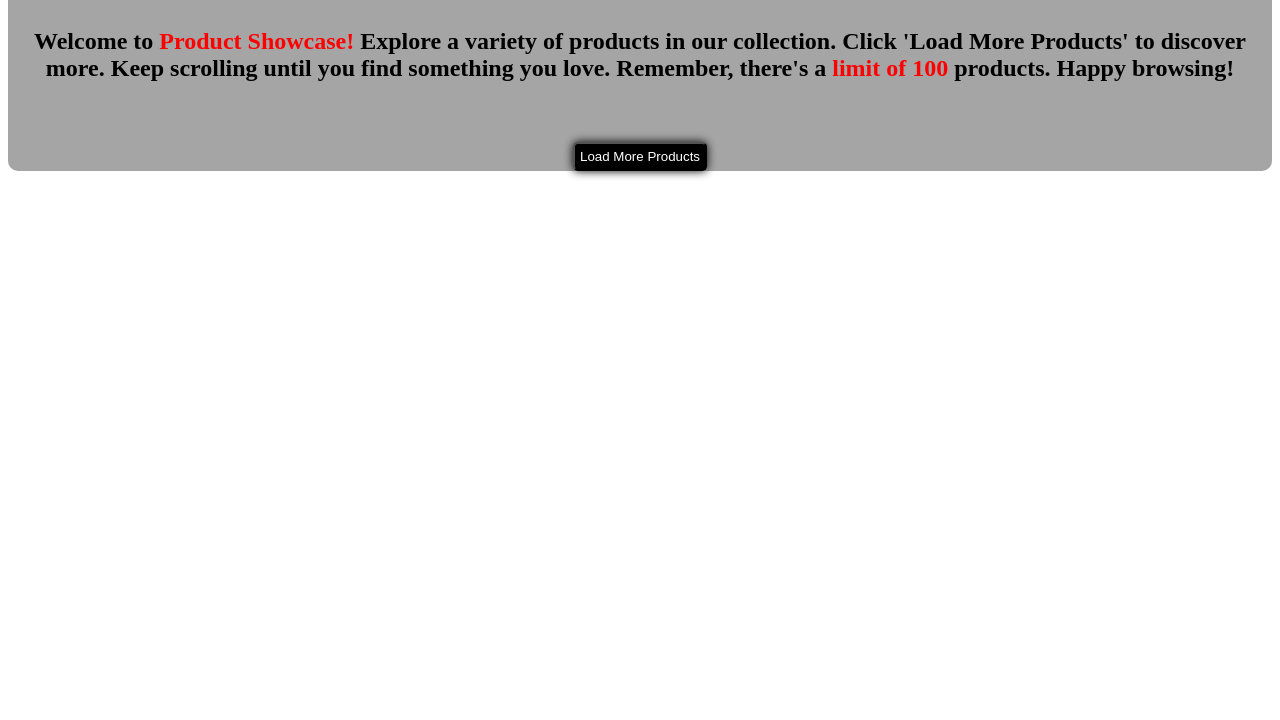
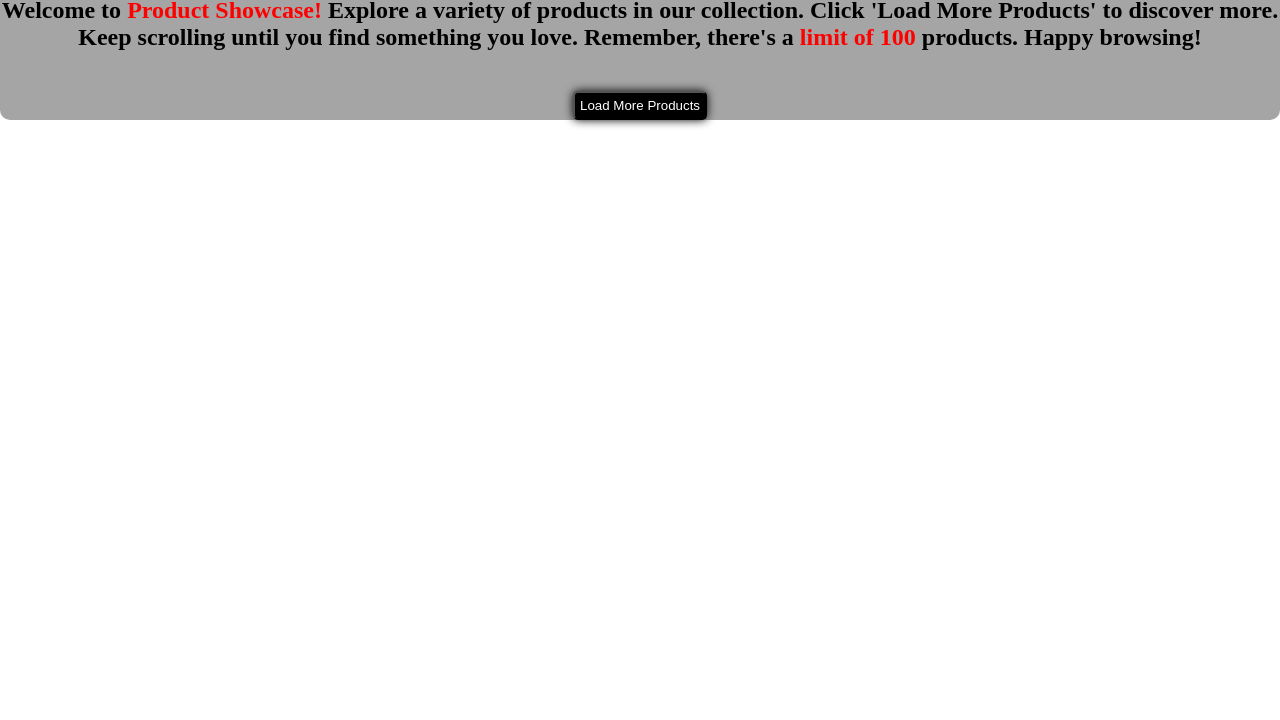
Before and after one commit to maaz80/Load-more-products, a plain HTML site: page index.html in a window 1280 px wide. Shown: the part 80-800 px from the top of the page. Drawn offline with Linux system fonts and the light colour scheme; no server answers.

Commit message:
Update index.css

```diff
--- a/index.css
+++ b/index.css
@@ -1 +1 @@
-.container{display:flex;flex-direction:column;background-color:#a5a5a5;gap:20px;border-radius:10px}.product-container{display:flex;flex-wrap:wrap;gap:10px;justify-content:center}.product{padding:10px;border:2px solid rgb(255,255,255);display:flex;flex-direction:column;background-color:#000;justify-content:space-between;gap:10px}img{width:331px}.button-container{display:flex;flex-direction:column;justify-content:center;align-items:center}.butt{background-color:#000;color:#fff;padding:5px;border-radius:5px;box-shadow:0 0 10px #000}.red{color:red}.white{color:#fff;text-align:center;font-family:Times New Roman,Times,serif}.head{display:flex;justify-content:center;align-items:center;flex-direction:column}h1{color:red;text-decoration:underline}h2{text-align:center}span{color:red}:disabled{color:#d8bfd8;background-color:transparent}
+*{margin:0;padding:0}.container{display:flex;flex-direction:column;background-color:#a5a5a5;gap:20px;border-radius:10px}.product-container{display:flex;flex-wrap:wrap;gap:10px;justify-content:center}.product{padding:10px;border:2px solid rgb(255,255,255);display:flex;flex-direction:column;background-color:#000;justify-content:space-between;gap:10px}img{width:310px}.button-container{display:flex;flex-direction:column;justify-content:center;align-items:center}.butt{background-color:#000;color:#fff;padding:5px;border-radius:5px;box-shadow:0 0 10px #000}.red{color:red}.white{color:#fff;text-align:center;font-family:Times New Roman,Times,serif}.head{display:flex;justify-content:center;align-items:center;flex-direction:column;gap:20px}h1{color:red;text-decoration:underline;margin-top:20px}h2{text-align:center}span{color:red}:disabled{color:#d8bfd8;background-color:transparent}
```
